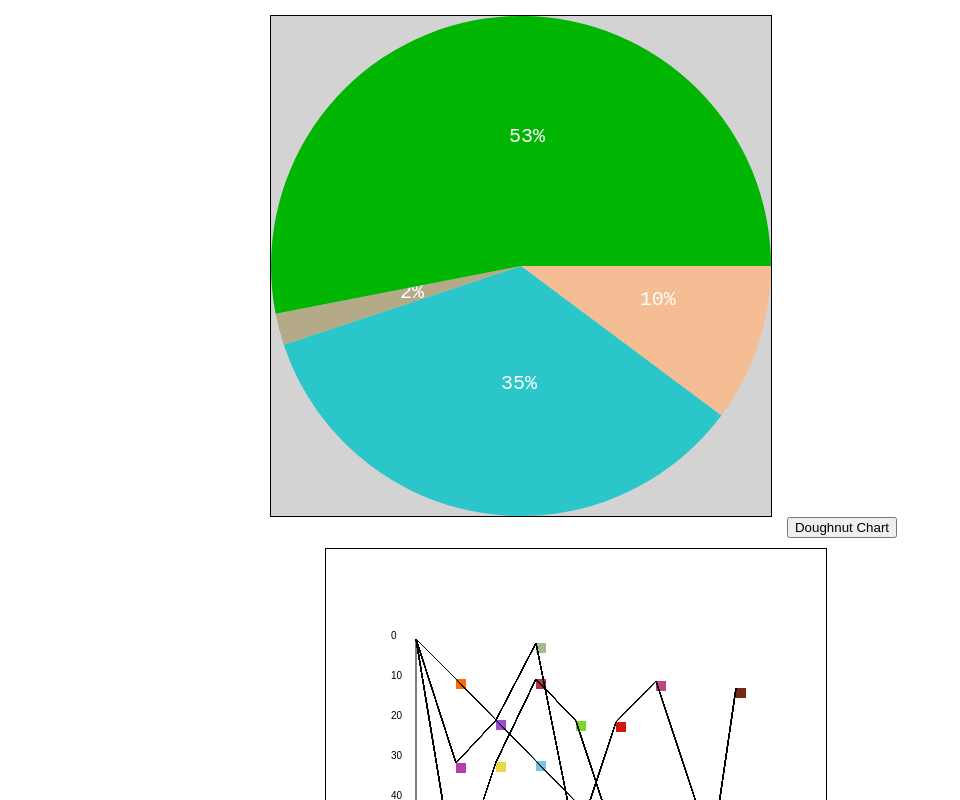
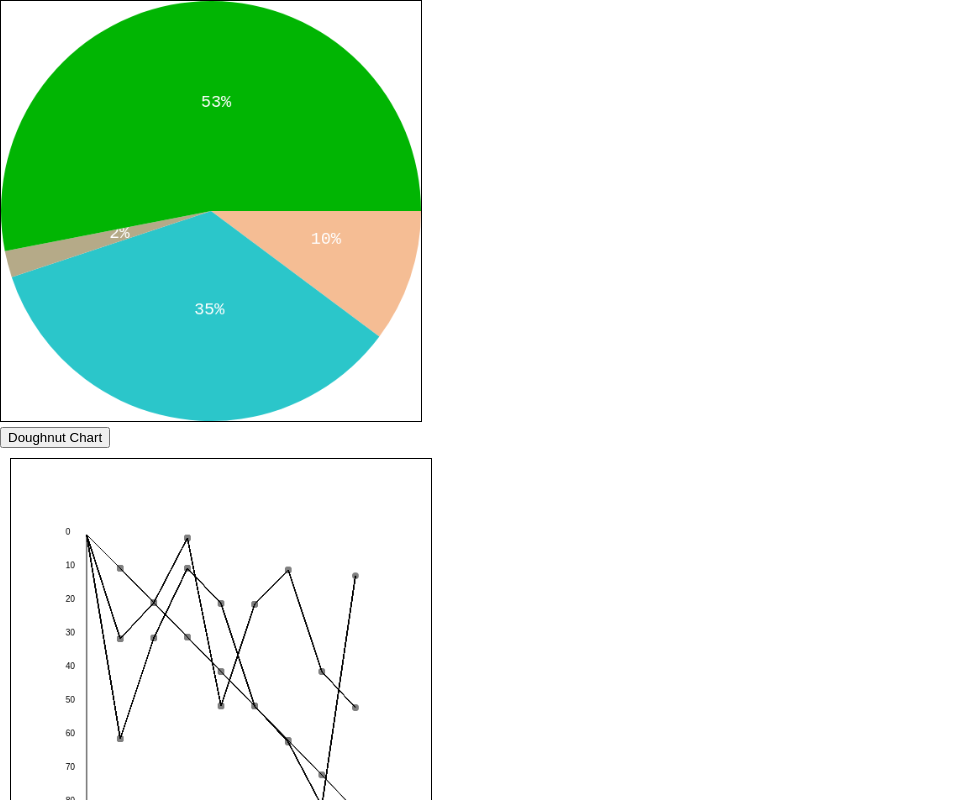
Before and after one commit to VigneshwaranJheyaraman/canvasReference, a React (Create React App) app: page / in a window 1280 px wide. Shown: the top 800 px of the page, without its empty margins (0-960 px from the left). Built offline with nearby package versions, Linux system fonts and the light colour scheme.

Commit message:
New feature 1.Cross hair and recreation on mouse over with proper coordinates tooltip display

```diff
--- a/src/App.css
+++ b/src/App.css
@@ -5,17 +5,42 @@ html, body, #root
 }
 .canvas
 {
-    width:90%;
-    height: 90%;
-    text-align: center;
+    width:100%;
+    height: 100%;
 }
-#linegraph
+.tooltip {
+    position:fixed;
+    padding:7px;
+    background:gold;
+    pointer-events:none;
+    width:40px;
+}
+
+@media(min-width:576px)
 {
-    width: inherit;
-    height: inherit;
-    display: inline-block;
-    margin: 15px;
-    background-color: lightgray;
+    .canvas div canvas
+    {
+        max-width: 540px;
+    }
 }
-.tooltip {position:fixed;padding:7px;background:gold;pointer-events:none;width:40px;
-  }
+@media(min-width:768px)
+{
+    .canvas div canvas
+    {
+        max-width: 420px;
+    }
+}
+@media(min-width:992px)
+{
+    .canvas
+    {
+        max-width: 300px;
+    }
+}
+@media(min-width:1200px)
+{
+    .canvas canvas
+    {
+        max-width: 260px;
+    }
+}
--- a/src/App.js
+++ b/src/App.js
@@ -8,7 +8,7 @@ function App() {console.log(process.env);
     <div className="canvas">
     <PieChart canvasId="linegraph" canvasWidth = {500} canvasHeight={500}/>
       <LineGraph canvasWidth = {500} canvasHeight={500} xAxisDataSet={[1,2,3,4,5,6,7,8]}
-       yAxisDataSet={{1:[63,33,10,22,54,67,83,19], 2:[34,21,4,54,23,12,43,56,86], 3:[10,21,32,43,54,65,76,88,97]}} shape="square"/>
+       yAxisDataSet={{1:[63,33,10,22,54,67,83,19], 2:[34,21,4,54,23,12,43,56,86], 3:[10,21,32,43,54,65,76,88,97]}} shape="circle" crossHair={true}/>
     </div>
   );
 }
--- a/src/components/LineGraph.js
+++ b/src/components/LineGraph.js
@@ -109,7 +109,7 @@ class LineGraph extends Component
                 {
                     ctx.arc(plotDotOffsetX, plotDotOffsetY, 4, 0, Math.PI*2, true);
                 }
-                ctx.fillStyle= this.generateRandomColor();
+                ctx.fillStyle= "grey";
                 ctx.fill();
                 ctx.closePath();
             });
@@ -137,14 +137,33 @@ class LineGraph extends Component
     {
         var lineGraphStartingPoint = (this.state.canvasMargin + this.state.graphBoxSize);
         var ctx = this.state.canvas.getContext("2d");
+        ctx.clearRect(0,0,this.state.canvas.width, this.state.canvas.height);
+        this.drawXAxis(ctx);
+        this.drawYAxis(ctx);
+        this.plotDataSet(ctx)
         var rect = this.state.canvas.getBoundingClientRect();
         ctx.beginPath();
         this.setState({mouseX : e.clientX - rect.left, mouseY: e.clientY - rect.top}, this.checkCoordMatches(lineGraphStartingPoint));
     }
 
+    drawCrossHair(ctx)
+    {
+        if(this.props.crossHair)
+        {
+            ctx.beginPath();
+            ctx.moveTo(this.state.mouseX, 0);
+            ctx.lineTo(this.state.mouseX, this.state.canvas.height - this.state.canvasMargin);
+            ctx.moveTo(0, this.state.mouseY);
+            ctx.lineTo(this.state.canvas.width - this.state.canvasMargin, this.state.mouseY);
+            ctx.stroke();
+            ctx.closePath();
+        }
+    }
+
     checkCoordMatches(startPt)
     {
         var ctx = this.state.canvas.getContext("2d");
+        this.drawCrossHair(ctx);
         this.setState({toolTipVisibility:"hidden"}, () => {
             for(let j in this.props.yAxisDataSet)
             {
@@ -155,9 +174,8 @@ class LineGraph extends Component
                     {
                         this.setState({coords:this.props.xAxisDataSet[i]+","+v, toolTipVisibility:"visible",
                         toolTipTop: this.state.mouseY + this.state.canvas.height,
-                        toolTipLeft:i < this.props.yAxisDataSet[j].length/2?
-                         this.state.mouseX + plotDotOffsetX + this.state.canvas.width
-                         :this.state.mouseX + this.state.canvas.width + (Math.floor(this.props.yAxisDataSet[j] /10) *  this.state.graphBoxSize) });
+                        toolTipLeft:this.state.mouseX
+                        }, () => {console.log(this.state.mouseX, this.state.mouseY)});
                     }
                 });
             }
```
